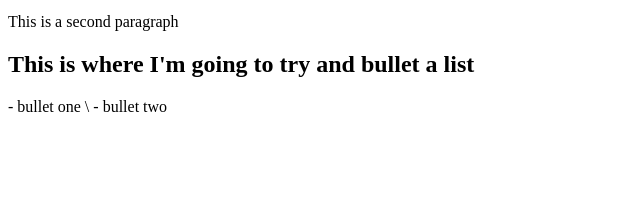
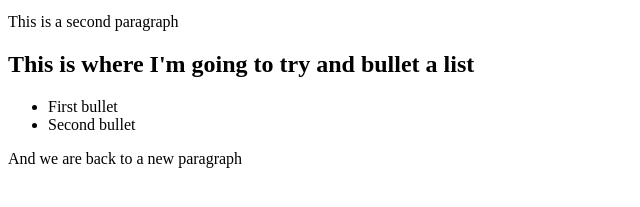
Before and after one commit to dpc46/html-prac, a plain HTML site: page index.html in a window 1280 px wide. Shown: the part 101-308 px from the top of the page, without its empty margins (0-640 px from the left). Drawn offline with Linux system fonts and the light colour scheme.

Commit message:
Initial commit of css

```diff
--- a/index.html
+++ b/index.html
@@ -13,9 +13,10 @@
         <p>This is one paragraph</p>
         <p>This is a second paragraph</p>
         <h2>This is where I'm going to try and bullet a list</h2>
-        <p>
-            - bullet one \
-            - bullet two
-        </p>
+        <ul>
+            <li>First bullet</li>
+            <li>Second bullet</li>
+        </ul>
+        <p>And we are back to a new paragraph</p>
     </body>
 </html>
```
Also changed, not shown: styles.css (added).
